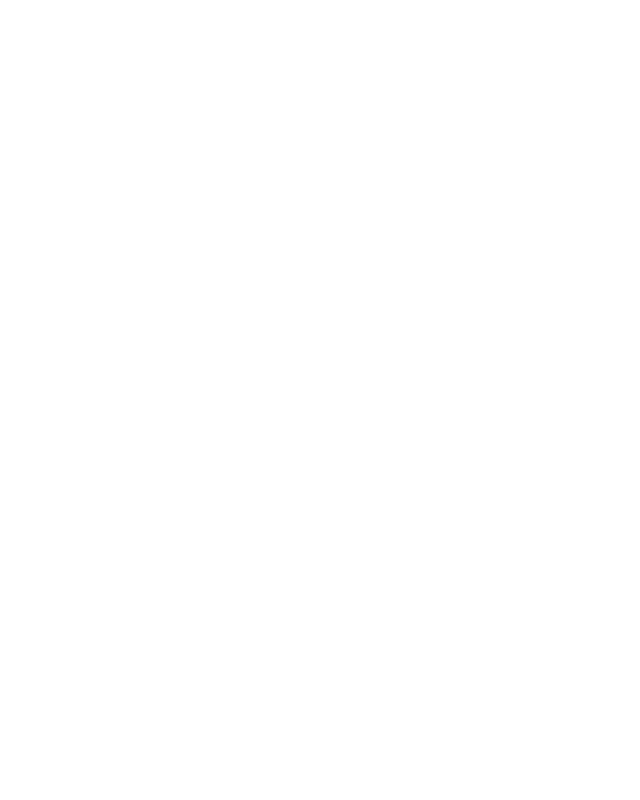
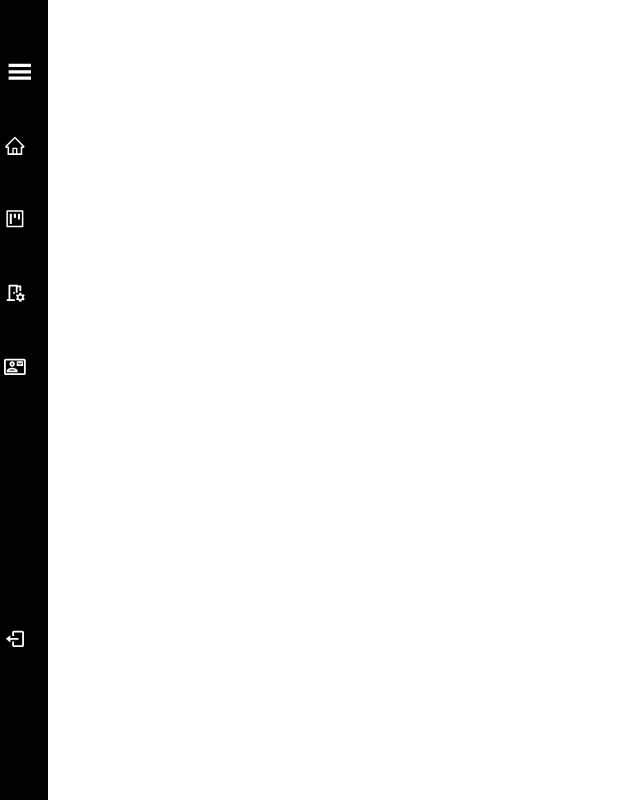
Before and after one commit to Mar550/Project-KBOARD, a React (Create React App) app: page /sidebar in a window 1280 px wide. Shown: the whole page, without its empty margins (0-640 px from the left). Built offline with nearby package versions, Linux system fonts and the light colour scheme.

Commit message:
board-style

```diff
--- a/src/components/Card/Card.css
+++ b/src/components/Card/Card.css
@@ -70,6 +70,7 @@
     margin-left: 45%;
   }
 
+
   .card{
     background: grey;
     width: 90%;
--- a/src/components/Column/Column.css
+++ b/src/components/Column/Column.css
@@ -2,10 +2,11 @@
 .column{
     background: white;
     opacity: 0.7;
-    width: 1.2rem;
+    width: 19.5rem;
     height: 500px;
     border-radius: 10px;
     margin-top: 3%;
+    border: 1px solid black;
 
   }
 
--- a/src/components/Column/Column.js
+++ b/src/components/Column/Column.js
@@ -6,6 +6,8 @@ import AddTask from "../AddTask";
 import TextForm from "../TextForm";
 import GetData from "../GetData";
 import Printca from "../Printcard";
+
+
 
 const handleClick = () => {
   console.log("hi")
@@ -18,7 +20,8 @@ function Column(props) {
     return (
       <Wrapper>
         <div className="column">
-          <h1> {props.title} </h1>
+          <h1 className="title"> {props.title} </h1>
+          <hr/>
           <Card title="Task1" description="This is the first task"/>
         </div>
       </Wrapper>
@@ -28,15 +31,6 @@ function Column(props) {
 
 const Wrapper = styled.header`
 
-.column{
-  background: green;
-  width: 330px;
-  height: 500px;
-}
-
-inputfield{
-  border: 1px solid black;
-}
 
 `
 
--- a/src/components/Sidebar/Sidebar.css
+++ b/src/components/Sidebar/Sidebar.css
@@ -1,92 +1,101 @@
-* {
-    margin: 0;
-    padding: 0;
-    box-sizing: border-box;
+.sidebar {
+  position: fixed;
+  background-color: black;
+  top: 0;
+  bottom: 0;
+  left: 0;
+  min-height: 100vh !important;
+  z-index: 100;
+  padding: 48px 0 0;
+  box-shadow: inset -1px 0 0 rgba(0, 0, 0, .1);
+  width: 12rem;
 }
 
-  @import url('https://fonts.googleapis.com/css?family=Bangers&display=swap');
-  html {
-    font-size: 10px;
-    min-height: 100vh;
-    font-family: 'Bangers';
-    min-height: 100vh;
-  }
-  body {
-    min-height: 100vh;
+.sidebarsmall {
+  position: fixed;
+  background-color: black;
+  top: 0;
+  bottom: 0;
+  left: 0;
+  min-height: 100vh !important;
+  z-index: 100;
+  padding: 48px 0 0;
+  box-shadow: inset -1px 0 0 rgba(0, 0, 0, .1);
+  width: 3rem;
 }
 
-  .App {
-    padding: 2rem;
-    transition: margin-left 2.7s;
-    overflow: hidden;
+#sidebar-wrapper{
+  min-height: 100vh !important;
+  width: 100vw;
+  margin-left: -1rem;
+  -webkit-transition: margin .25s ease-out;
+  -moz-transition: margin .25s ease-out;
+  -o-transition: margin .25s ease-out;
+  transition: margin .25s ease-out;
+}
+#sidebar-wrapper .sidebar-heading {
+  padding: 0.875rem 1.25rem;
+  font-size: 1.2rem;
+}
+
+#page-content-wrapper {
+  min-width: 0;
   width: 100%;
 }
 
-  ul,
-  li {
-    list-style: none;
+.navlink{
+  list-style-type: none;
+  color:white;
+  text-decoration: none;
+  font-size: 1.05rem;
+  display: flex;
+  flex-direction: row;
+  gap: 2rem;
+  font-weight: bold;
 }
 
-  a {
-    text-decoration: none;
+.icones{
+  font-size: 1.6rem;
+  margin-left: 4%;
+  color:white;
 }
 
-  nav a {
-    display: flex;
-  }
-  aside {
-    font-size: 1.5rem;
-    transition: all 300ms ease-in-out;
+.iconessmall{
+  font-size: 1.6rem;
+  margin-left: 15%;
+  color:white;
 }
 
-  nav {
-    background: #333;
-    color: #fff;
-    height: 100%;
-    width: 0;
-    position: fixed;
-    top: 0;
-    left: 0;
-    opacity: 0.9;
-    overflow-x: hidden;
-    padding-top: 60px;
-    /* transition: 0.7s all ease-in-out; */
+.sidebar-sticky{
+  display: flex;
+  flex-direction: column;
+  gap: 1.6rem;
 }
 
-  .opneSidebar {
-    transition: 0.7s;
-    width: 230px;
+
+.divlogout{
+  margin-top: 14rem;
+  height: 3rem;
+  display: flex;
+  align-items: center;
 }
 
-  #close {
-    font-size: 4.3rem;
-    position: absolute;
-    right: 2rem;
-    top: 1rem;
+.divlink{
+  height: 3rem;
+  display: flex;
+  align-items: center;
 }
 
-  .to-right {
-    /* margin-left: 220px; */
-    margin-left: 250px;
-    transition: all 300ms ease-in-out;
+.divlink:hover{
+  background-color: blue;
+  font-weight: bold;
 }
 
-  .navlist {
-    padding: 1rem 3rem;
-  }
-  .navlist li {
-    margin: 1rem 0;
-    transition: all 300ms ease-in-out;
-  }
-  .navlist li a {
-    color: #fff;
-    font-size: 2rem;
-    transition: all 300ms ease-in-out;
+.divlogout:hover{
+  background-color: blue;
 }
 
-  .navlist li a:hover {
-    color: #2748b4;
-    padding: 0.3rem 0.2rem;
-    border-bottom: #2748b4 2px solid;
-    width: 50%;
+.logo{
+  margin-left: auto;
+  margin-right: auto;
 }
--- a/src/components/Sidebar/Sidebar.js
+++ b/src/components/Sidebar/Sidebar.js
@@ -1,104 +1,105 @@
-import React, {useState} from 'react';
-import styled from 'styled-components';
+import React, {useState} from "react";
+import {Nav} from "react-bootstrap";
 import './Sidebar.css';
-import {TiThMenuOutline} from 'react-icons/ti';
-import {AiTwotoneHome} from 'react-icons/ai';
-import {FaTachometerAlt} from 'react-icons/fa';
-import {AiFillProject} from 'react-icons/ai'
-import {MdRoomPreferences} from 'react-icons/md';
-import {CgLogOut} from 'react-icons/cg';
+import {GrHome} from 'react-icons/gr';
+import {AiOutlineProject} from 'react-icons/ai';
+import {MdOutlineContactMail} from 'react-icons/md';
+import {MdOutlineRoomPreferences} from 'react-icons/md';
+import {AiOutlineHome} from 'react-icons/ai';
+import {BiLogOut} from 'react-icons/bi';
+import imglogo from './assets/logowhite.png';
+import {GiHamburgerMenu} from 'react-icons/gi';
 
-function SideBar() {
+const Sidebar = (props) => {
 
-    const [open,setOpen] = useState(false);
-
-    const handleOpen = () => {
-        setOpen(!open)
-    }
+    const [showSidebar,setShowSidebar] = useState(false)
 
     return (
         <>
-        {
-            open?
-            <div>
-            <div onClick={handleOpen}>
-            <TiThMenuOutline/>
+        {showSidebar ? (
+
+            <Nav className="col-md-12 d-none d-md-block bg-light sidebar"
+            activeKey="/home"
+            onSelect={selectedKey => alert(`selected ${selectedKey}`)}>
+            <div className="sidebar-sticky">
+
+            <div className="divlink">
+                <GiHamburgerMenu className="icones" onClick={() => setShowSidebar(!showSidebar)}/>
             </div>
 
-            <ul className="navlist">
-                <li>
-                    <a className="menu-item" href="#">
-                        <AiTwotoneHome/>
-                    </a>
-                </li>
+            <div className="divlink">
+            <Nav.Item>
+                <Nav.Link href="/home" className="navlink"> <AiOutlineHome className="icones"/> <span className="textsidebar"> HOME </span> </Nav.Link>
+            </Nav.Item>
+            </div>
+            <div className="divlink">
+            <Nav.Item>
+                <Nav.Link eventKey="link-1" className="navlink"> <AiOutlineProject className="icones"/> <span className="textsidebar"> PROJECTS </span> </Nav.Link>
+            </Nav.Item>
+            </div>
+            <div className="divlink">
+            <Nav.Item>
+                <Nav.Link eventKey="link-2" className="navlink"> <MdOutlineRoomPreferences className="icones"/> <span className="textsidebar"> PREFERENCES </span> </Nav.Link>
+            </Nav.Item>
+            </div>
+            <div className="divlink">
+            <Nav.Item>
+                <Nav.Link eventKey="link-2" className="navlink"> <MdOutlineContactMail className="icones" color="white"/> <span className="textsidebar"> CONTACT </span> </Nav.Link>
+            </Nav.Item>
+            </div>
+            </div>
 
-                <li>
-                    <a className="menu-item" href="#">
-                        <FaTachometerAlt/>
-                    </a>
-                </li>
+            <div className="divlogout" >
+            <Nav.Item>
+                <Nav.Link className="navlink" eventKey="disabled" disabled> <BiLogOut className="icones"/> <span className="textsidebar"> LOGOUT </span> </Nav.Link>
+            </Nav.Item>
+            </div>
+            </Nav>
 
-                <li>
-                    <a className="menu-item" href="#">
-                        <AiFillProject/>
-                    </a>
-                </li>
+            ) : (
 
-                <li>
-                    <a className="menu-item" href="#">
-                    <MdRoomPreferences/>
-                    </a>
-                </li>
-                <li>
-                    <a className="menu-item" href="#">
-                        <CgLogOut/>
-                    </a>
-                </li>
-                <li>
-                    <a className="menu-item" href="#">
+            <Nav className="col-md-12 d-none d-md-block bg-light sidebarsmall"
+            activeKey="/home"
+            onSelect={selectedKey => alert(`selected ${selectedKey}`)}>
+            <div className="sidebar-sticky">
 
-                    </a>
-                </li>
-            </ul>
+            <div className="divlink">
+                <GiHamburgerMenu className="iconessmall" onClick={() => setShowSidebar(!showSidebar)} />
             </div>
-            :
-            <div>
-            <ul className="navlist">
-            <li>
-                <a className="menu-item" href="#">
-                Home
-                </a>
-            </li>
 
-            <li>
-                <a className="menu-item" href="#">
-                Projects
-                </a>
-            </li>
+            <div className="divlink">
+            <Nav.Item>
+                <Nav.Link href="/home" className="navlink"> <AiOutlineHome className="iconessmall"/> </Nav.Link>
+            </Nav.Item>
+            </div>
+            <div className="divlink">
+            <Nav.Item>
+                <Nav.Link eventKey="link-1" className="navlink"> <AiOutlineProject className="iconessmall"/> </Nav.Link>
+            </Nav.Item>
+            </div>
+            <div className="divlink">
+            <Nav.Item>
+                <Nav.Link eventKey="link-2" className="navlink"> <MdOutlineRoomPreferences className="iconessmall"/>  </Nav.Link>
+            </Nav.Item>
+            </div>
+            <div className="divlink">
+            <Nav.Item>
+                <Nav.Link eventKey="link-2" className="navlink"> <MdOutlineContactMail className="iconessmall" color="white"/>  </Nav.Link>
+            </Nav.Item>
+            </div>
+            </div>
 
-            <li>
-                <a className="menu-item" href="#">
-                Preferences
-                </a>
-            </li>
-            <li>
-                <a className="menu-item" href="#">
-                Contact
-                </a>
-            </li>
-            <li>
-                <a className="menu-item" href="#">
-                Logout
-                </a>
-            </li>
-            </ul>
-        </div>
+            <div className="divlogout" >
+            <Nav.Item>
+                <Nav.Link className="navlink" eventKey="disabled" disabled> <BiLogOut className="iconessmall"/>  </Nav.Link>
+            </Nav.Item>
+            </div>
+            </Nav>
 
-        }
+            )}
+        </>
+        );
+  };
 
 
-        </>
-    );
-  };
-
-  export default SideBar;
+  export default Sidebar
--- a/src/pages/Board/Board.js
+++ b/src/pages/Board/Board.js
@@ -3,11 +3,13 @@ import './Board.css'
 import {BsPlusLg} from 'react-icons/bs';
 import Column from "../../components/Column/Column";
 import Sidebar from "../../components/Sidebar/Sidebar";
+import styled from "styled-components";
+import city from '../../assets/city.jpg';
 
 function Board()
 {
     return(
-        <>
+        <Wrapper className="background" style={{ backgroundImage: "url('/city2.jpeg')" }}>
         <div className="columns" >
           <Sidebar/>
           <Column title="To Do">
@@ -25,8 +27,13 @@ function Board()
         <div>
           <button class="bn632-hover bn20"> <BsPlusLg/> ADD TASK </button>
         </div>
-        </>
+        </Wrapper>
     )
 }
 
+const Wrapper = styled.header`
+
+
+`
+
 export default Board;
```
Lines whose indentation alone changed are shown as unchanged.
